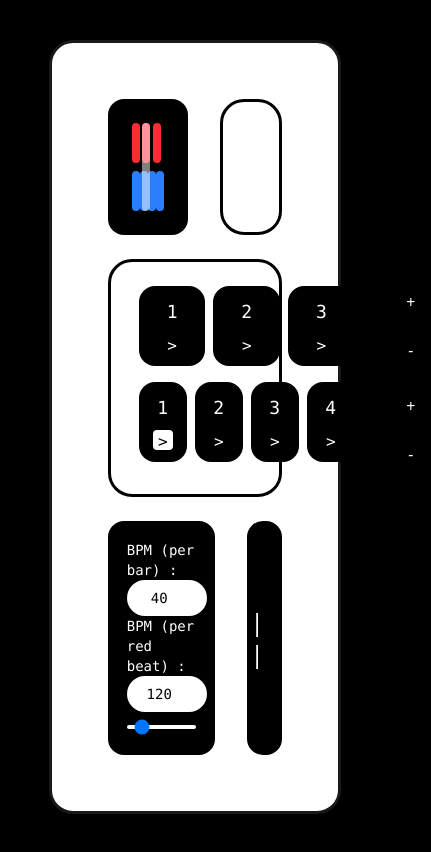
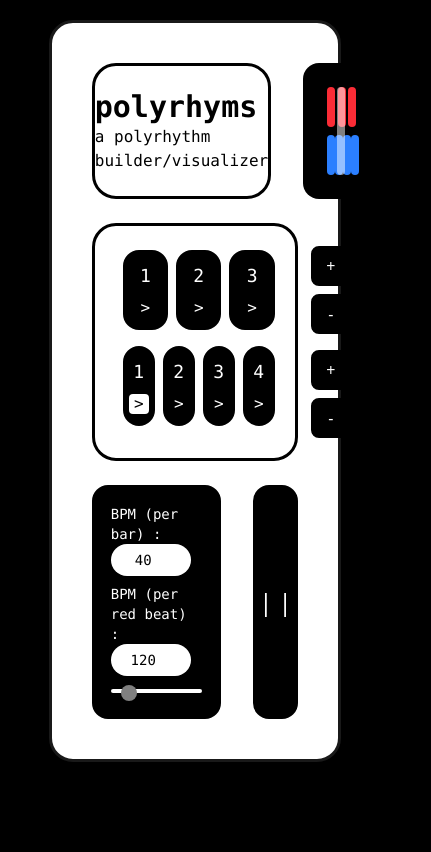
Before and after one commit to shaubby/polyrhyms, a React (Vite) app: page / in a window 390 px wide. Shown: the whole page, 431 px wide, since content can reach past the window. Built offline with nearby package versions, Linux system fonts and the light colour scheme.

Commit message:
fixed some browser compatibility but mobile not working yet

```diff
--- a/src/Beat.jsx
+++ b/src/Beat.jsx
@@ -8,9 +8,11 @@ function Beat(props) {
 
     return (
         <>
-        <div onClick={props.click} className={"select-none font-mono content-center min-w-12 flex-1 h-20 mx-1 border-3 rounded-2xl " + colorsList[props.type]}>
-            <p className={"text-lg place-self-center " + (props.type==1 ? "text-black" : "text-white")}>{props.number}</p>
-            <div onClick = {props.accentClick} className={'mt-2 place-self-center content-center text-md w-5 h-5 rounded-sm flex-col ' + (props.accent ? (props.type==1 ? 'text-white bg-black' : 'text-black bg-white') : (props.type==0 ? 'text-white bg-black' : 'text-black bg-white'))}><p className='flex-1 place-self-center'>{'>'}</p></div>
+        <div onClick={props.click} className={"select-none font-mono flex items-center justify-center min-w-8 flex-1 h-20 mx-1 border-3 rounded-2xl " + colorsList[props.type]}>
+            <div>
+            <p className={"text-lg text-center " + (props.type==1 ? "text-black" : "text-white")}>{props.number}</p>
+            <div onClick = {props.accentClick} className={'flex items-center justify-center mt-2 text-md w-5 h-5 rounded-sm ' + (props.accent ? (props.type==1 ? 'text-white bg-black' : 'text-black bg-white') : (props.type==0 ? 'text-white bg-black' : 'text-black bg-white'))}><p className='text-center'>{'>'}</p></div>
+            </div>
         </div>
         </>
 
--- a/src/Button.jsx
+++ b/src/Button.jsx
@@ -13,8 +13,8 @@ function Button(props) {
 
     return (
         <>
-        <div onMouseUp= {handleMouseUp} onMouseDown={(event) => {handleMouseDown(); props.click();}} className={styles + "content-center h-10 w-10 border-3 border-black rounded-lg " + (props.icon=='+' ? " mt-3 mb-1" : " my-1")}>
-            <p className="select-none place-self-center ">{props.icon}</p>
+        <div onMouseUp= {handleMouseUp} onMouseDown={(event) => {handleMouseDown(); props.click();}} className={styles + "flex items-center justify-center h-10 w-10 border-3 border-black rounded-lg " + (props.icon=='+' ? " mt-3 mb-1" : " my-1")}>
+            <p className="select-none   ">{props.icon}</p>
         </div>
         </>
 
--- a/src/Play.jsx
+++ b/src/Play.jsx
@@ -11,8 +11,8 @@ function Play(props) {
 
     return (
 
-        <div  onMouseDown={props.click} className={styles + " content-center h-full border-3 border-black rounded-2xl "}>
-            <p className={'select-none text-2xl place-self-center v-screen justify-center ' + (props.value!='running' ? "" : "text-bold")}>{props.value!='running' ? "►" : "| |"}</p>
+        <div onMouseDown={props.click} className={styles + " flex items-center justify-center h-full border-3 border-black rounded-2xl "}>
+            <p className={'select-none text-2xl ' + (props.value!='running' ? "" : "text-bold")}>{props.value!='running' ? "▶" : "| |"}</p>
         </div>
 
 
--- a/src/Row.jsx
+++ b/src/Row.jsx
@@ -10,6 +10,7 @@ import DelayContext from './DelayContext';
 let audioContext = new AudioContext();
 let out = audioContext.destination;
 
+import './range.css';
 
 function Row(props) {
 
@@ -26,12 +27,13 @@ function Row(props) {
     const [metInterval, setMetInterval] = useState(0);
     const [time, setTime] = useState(0);
     const [contextDelay, setContextDelay] = useState(0);
+    const [state, setState] = useState('running');
     let nextNote = 0.5;
     let index1 = 0;
     let index2 = 0;
     let nextNote2 =0.5;
     let metronome = () => {
-
+        setState(prevstate => audioContext.state);
         if(audioContext.currentTime > nextNote) {
             nextNote = nextNote+delay;
             if(contextDelay==0){setContextDelay(audioContext.currentTime)};
@@ -203,16 +205,18 @@ function Row(props) {
 
 
     return (
-        <div  className=' w-3/4 p-14 bg-white border-3 border-lightgray my-10 rounded-3xl'>
+        <div  className=' w-3/4 p-10 bg-white border-3 border-lightgray my-5 rounded-3xl'>
             <div className='flex'>
-                <div className='flex-1 mr-4 '>
+                <div className='flex-1 mr-4 border-black border-3 bg-white rounded-3xl flex items-center justify-center'>
+                    <p className='text-md text-black font-mono '><span className='text-3xl font-bold'>polyrhyms</span><br/>a polyrhythm builder/visualizer</p>
+                    </div>
+                <div className='flex-1 ml-4 '>
                 <ReactAudioContext value={audioContext}>
                 <TimeContext.Provider value = {delay*buttons1.length}>
                 <Visualizer context={audioContext} key={333} beat1={buttons1} beat2={buttons2}/>
                 </TimeContext.Provider>
                 </ReactAudioContext>
                 </div>
-                <div className='flex-1 ml-4 border-black border-3 bg-white rounded-3xl'></div>
             </div>
         <div className={"p-2 my-6 bg-white border-black border-3 flex flex-row rounded-3xl"}>
             <div className='flex-auto'>
@@ -234,15 +238,17 @@ function Row(props) {
         </div>
         <div className='flex'>
         <div className={"p-4 bg-black border-black border-3 rounded-2xl flex-1 w-10 mr-4 grow-4 "}>
-            <div className='font-mono flex-2'>
-                <p className={"text-white edit-profile text-sm"}> BPM (per bar) : <input type="number" value={bpm} onChange={handleBpm} className='text-center p-2 text-black bg-white rounded-full w-20 mr-6      '></input>
-                BPM (per red beat) : <input type="number" value={bpm*buttons1.length} onChange={handleBpm2} className='text-center p-2 text-black bg-white rounded-full w-20'></input></p>
+            <div className='font-mono flex-2 relative'>
+                <p className={"text-white edit-profile text-sm"}> BPM (per bar) : <input type="number" value={bpm} onChange={handleBpm} className='text-center p-2 mb-2 text-black bg-white rounded-full h-8 w-20 mr-6'></input><br></br>
+                BPM (per red beat) : <input type="number" value={bpm*buttons1.length} onChange={handleBpm2} className='text-center h-8 p-2 text-black bg-white rounded-full w-20'></input></p>
+                <div></div>
 
-                <input type="range" defaultValue={bpm} min="0" max="300" onChange={handleBpm} className='appearance-none bg-white rounded-full h-1 w-full'></input>
+                <input type="range" defaultValue={bpm} min="0" max="300" onChange={handleBpm} className='h-1 w-full'></input>
+
             </div>
         </div>
         <div className='flex-1 ml-4 grow-2'>
-            <Play value= {audioContext.state} click = {() => {
+            <Play value={state} click = {() => {
                 if(audioContext.state =='suspended') {
                     audioContext.resume();
                 } else {
--- a/src/index.css
+++ b/src/index.css
@@ -10,9 +10,3 @@
     --color-lightgray: #191919;
     --color-lightwhite: #383838;
   }
-
-  ::-webkit-slider-thumb, ::-moz-range-thumb, ::-ms-thumb {
-    -webkit-appearance: none;
-    appearance: none;
-    background-color: --color-white;
-  }
--- /dev/null
+++ b/src/range.css
@@ -0,0 +1,63 @@
+@import "tailwindcss";
+
+/*generated with Input range slider CSS style generator (version 20211225)
+https://toughengineer.github.io/demo/slider-styler*/
+/*********** Baseline, reset styles ***********/
+input[type="range"] {
+  -webkit-appearance: none;
+  appearance: none;
+  background: transparent;
+  cursor: pointer;
+
+}
+
+/* Removes default focus */
+input[type="range"]:focus {
+  outline: none;
+}
+
+/******** Chrome, Safari, Opera and Edge Chromium styles ********/
+/* slider track */
+input[type="range"]::-webkit-slider-runnable-track {
+  background-color: #ffffff;
+  border-radius: 0.5rem;
+  height: 0.3rem;
+}
+
+/* slider thumb */
+input[type="range"]::-webkit-slider-thumb {
+  -webkit-appearance: none; /* Override default look */
+  appearance: none;
+  margin-top: -4px; /* Centers thumb on the track */
+  background-color: #808080;
+  border-radius: 0.5rem;
+  height: 1rem;
+  width: 1rem;
+}
+
+input[type="range"]:focus::-webkit-slider-thumb {
+  outline: 3px solid #808080;
+  outline-offset: 0.125rem;
+}
+
+/*********** Firefox styles ***********/
+/* slider track */
+input[type="range"]::-moz-range-track {
+  background-color: #ffffff;
+  border-radius: 0.5rem;
+  height: 0.5rem;
+}
+
+/* slider thumb */
+input[type="range"]::-moz-range-thumb {
+  background-color: #808080;
+  border: none; /*Removes extra border that FF applies*/
+  border-radius: 0.5rem;
+  height: 1rem;
+  width: 1rem;
+}
+
+input[type="range"]:focus::-moz-range-thumb{
+  outline: 3px solid #808080;
+  outline-offset: 0.125rem;
+}
```
